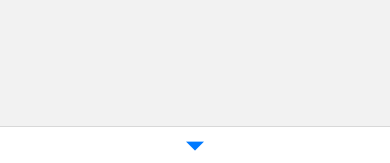
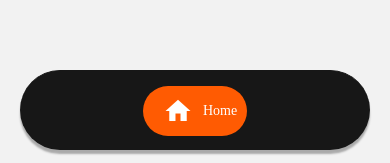
Before and after one commit to Sherlocked1/TicketHiveApp, a React Native app: screen / in a window 390 px wide. Shown: the part 669-832 px from the top of the page. Built offline with nearby package versions, Linux system fonts and the light colour scheme.

Commit message:
custom bottom tab

```diff
--- a/package.json
+++ b/package.json
@@ -29,6 +29,7 @@
     "@tsconfig/react-native": "^2.0.2",
     "@types/jest": "^29.2.1",
     "@types/react": "^18.0.24",
+    "@types/react-native-vector-icons": "^6.4.13",
     "@types/react-test-renderer": "^18.0.0",
     "babel-jest": "^29.2.1",
     "eslint": "^8.19.0",
--- /dev/null
+++ b/src/features/core/constants/color_constants.ts
@@ -0,0 +1,8 @@
+const UIColors = {
+    primary:"#FFFFFF",
+    secondary:"#171717",
+    accent:"#FF5B02",
+    tertiary:"#020202",
+    grey:"#9497AB",
+}
+export default UIColors;
--- /dev/null
+++ b/src/features/core/constants/tab_style.tsx
@@ -0,0 +1,70 @@
+import Icon from 'react-native-vector-icons/MaterialIcons';
+import type { RouteProp } from '@react-navigation/core'
+import { BottomTabNavigationOptions } from '@react-navigation/bottom-tabs';
+import { RootTabParams } from '../../../main';
+import { Platform, StyleSheet, Text, View } from "react-native";
+import { ReactNode } from 'react';
+import StyledText from '../components/styled_text';
+import UIColors from './color_constants';
+
+export const TabOptions: ((props: {
+    route: RouteProp<RootTabParams, keyof RootTabParams>;
+    navigation: any;
+}) => BottomTabNavigationOptions) = ({ route }) => {
+    return {
+        tabBarIcon: ({ focused, color, size }) => {
+            let iconName: string;
+
+            switch (route.name) {
+                case 'Home':
+                    iconName = focused ? 'home' : 'home-outline'
+                    break;
+
+                default:
+                    iconName = focused ? 'home' : 'home-outline'
+                    break;
+            }
+
+            return (
+                <View style={{ alignItems: 'center', justifyContent: 'center', top: Platform.OS == 'ios' ? 10 : 0 ,
+                backgroundColor:focused ? UIColors.accent:UIColors.secondary,padding:10,borderRadius:25
+                }}>
+                    <View style={{flexDirection:'row',justifyContent:'center',alignItems:'center'}}>
+                        <Icon style={{marginHorizontal:10}}
+                            name={iconName} size={30}
+                            color={focused ? UIColors.primary : UIColors.grey} />
+                        <StyledText fontSize={14} fontWeight='Medium' style={{ color: 'white' }}>
+                            {route.name}
+                        </StyledText>
+                    </View>
+                </View>
+            )
+        },
+        tabBarShowLabel: false,
+        tabBarStyle: [styles.tabBar, styles.shadow]
+    }
+}
+
+const styles = StyleSheet.create({
+    tabBar: {
+        position: 'absolute',
+        bottom: 25,
+        left: 20,
+        right: 20,
+        borderRadius: 40,
+        height: 80,
+        backgroundColor: UIColors.secondary,
+        borderTopColor: UIColors.secondary,
+    },
+    shadow: {
+        elevation: 4,
+        shadowColor: 'black',
+        shadowOffset: {
+            width: 0,
+            height: 4,
+        },
+        shadowRadius: 2,
+        shadowOpacity: 0.3,
+
+    }
+})
--- a/src/main.tsx
+++ b/src/main.tsx
@@ -1,5 +1,6 @@
 import { createBottomTabNavigator } from "@react-navigation/bottom-tabs";
 import { NavigationContainer } from "@react-navigation/native";
+import { TabOptions } from "./features/core/constants/tab_style";
 import Home from "./features/home/page/home"
 
 const Main = () => {
@@ -7,7 +8,7 @@ const Main = () => {
 
     return (
         <NavigationContainer>
-            <Tab.Navigator>
+            <Tab.Navigator screenOptions={TabOptions}>
                 <Tab.Screen options={{headerShown:false}} component={Home} name="Home"/>
             </Tab.Navigator>
         </NavigationContainer>
```
Also changed, not shown: 1 other file (tests, documents, lock files or other folders).
